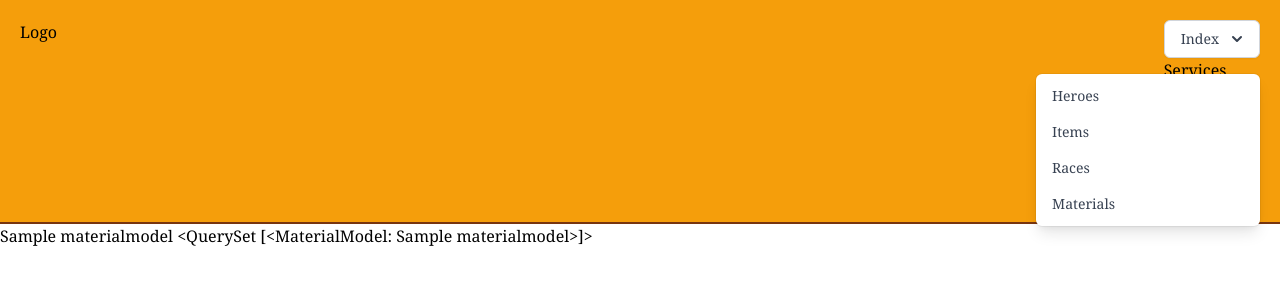
After one commit to Rdyx/eabuilders, a Django app: page /item/m/ in a window 1280 px wide, after a click on "Index". The commit adds this page. Shown: the top 300 px of the page. Run offline with Django 3.2, Linux system fonts and the light colour scheme; tables that the repository leaves empty hold one stand-in row (values such as "Sample post"); style sheets or scripts are compiled from the project's sources; some libraries are stand-ins or nearby versions.

Commit message:
Index routes & templates

```diff
--- a/project/characters/views.py
+++ b/project/characters/views.py
@@ -1,8 +1,6 @@
 from django.shortcuts import render
 
 from .models import SkillLevelModel, SkillModel, CharacterModel
-
-from .forms import SkillLevelForm
 
 
 def chars_index_view(request):
--- a/project/eabuilders/templates/components/indexNavbarButton.html
+++ b/project/eabuilders/templates/components/indexNavbarButton.html
@@ -1,7 +1,7 @@
 <div x-data="{ isOpen: false }" class="relative inline-block text-left">
     <div>
       <button @click="isOpen = !isOpen" type="button" class="inline-flex justify-center w-full rounded-md border border-gray-300 shadow-sm px-4 py-2 bg-white text-sm font-medium text-gray-700 hover:bg-gray-50 focus:outline-none focus:ring-2 focus:ring-offset-2 focus:ring-offset-gray-100 focus:ring-indigo-500" id="options-menu" aria-haspopup="true" aria-expanded="true">
-        Options
+        Index
         <!-- Heroicon name: chevron-down -->
         <svg class="-mr-1 ml-2 h-5 w-5" xmlns="http://www.w3.org/2000/svg" viewBox="0 0 20 20" fill="currentColor" aria-hidden="true">
           <path fill-rule="evenodd" d="M5.293 7.293a1 1 0 011.414 0L10 10.586l3.293-3.293a1 1 0 111.414 1.414l-4 4a1 1 0 01-1.414 0l-4-4a1 1 0 010-1.414z" clip-rule="evenodd" />
@@ -29,14 +29,10 @@
     x-transition:leave-end="opacity-0 scale-95"
     class="origin-top-right absolute right-0 mt-2 w-56 rounded-md shadow-lg bg-white ring-1 ring-black ring-opacity-5">
       <div class="py-1" role="menu" aria-orientation="vertical" aria-labelledby="options-menu">
-        <a href="#" class="block px-4 py-2 text-sm text-gray-700 hover:bg-gray-100 hover:text-gray-900" role="menuitem">Account settings</a>
-        <a href="#" class="block px-4 py-2 text-sm text-gray-700 hover:bg-gray-100 hover:text-gray-900" role="menuitem">Support</a>
-        <a href="#" class="block px-4 py-2 text-sm text-gray-700 hover:bg-gray-100 hover:text-gray-900" role="menuitem">License</a>
-        <form method="POST" action="#">
-          <button type="submit" class="block w-full text-left px-4 py-2 text-sm text-gray-700 hover:bg-gray-100 hover:text-gray-900 focus:outline-none focus:bg-gray-100 focus:text-gray-900" role="menuitem">
-            Sign out
-          </button>
-        </form>
+        <a href="{% url 'chars_index' %}" class="block px-4 py-2 text-sm text-gray-700 hover:bg-gray-100 hover:text-gray-900" role="menuitem">Heroes</a>
+        <a href="{% url 'items_index' %}" class="block px-4 py-2 text-sm text-gray-700 hover:bg-gray-100 hover:text-gray-900" role="menuitem">Items</a>
+        <a href="{% url 'races_index' %}" class="block px-4 py-2 text-sm text-gray-700 hover:bg-gray-100 hover:text-gray-900" role="menuitem">Races</a>
+        <a href="{% url 'materials_index' %}" class="block px-4 py-2 text-sm text-gray-700 hover:bg-gray-100 hover:text-gray-900" role="menuitem">Materials</a>
       </div>
     </div>
   </div>
--- /dev/null
+++ b/project/items/templates/materials_index.html
@@ -0,0 +1,11 @@
+{% extends 'base.html' %}
+{% load static %}
+
+{% block title %}{% endblock %}
+
+{% block content %}
+    {% for material in materials %}
+        <a href="{% url 'material' material.slug %}">{{ material.name }}</a>
+    {% endfor %}
+{{materials}}
+{% endblock %}
--- a/project/items/urls.py
+++ b/project/items/urls.py
@@ -3,7 +3,10 @@ from django.urls import include, path
 from . import views
 
 urlpatterns = [
-    path("r/<slug:race_slug>/", views.show_race_view, name="material"),
-    path("m/<slug:material_slug>/", views.show_material_view, name="race"),
+    path("r/", views.races_index_view, name="races_index"),
+    path("r/<slug:race_slug>/", views.show_race_view, name="race"),
+    path("m/", views.materials_index_view, name="materials_index"),
+    path("m/<slug:material_slug>/", views.show_material_view, name="material"),
+    path("i/", views.items_index_view, name="items_index"),
     path("i/<slug:item_slug>/", views.show_item_view, name="item"),
 ]
--- a/project/items/views.py
+++ b/project/items/views.py
@@ -4,9 +4,27 @@ from django.shortcuts import render, redirect
 from .models import RaceModel, MaterialModel, ItemModel
 
 
+def races_index_view(request):
+    races = RaceModel.objects.all()
+    context = {"races": races}
+    return render(request, "races_index.html", context)
+
+
+def materials_index_view(request):
+    materials = MaterialModel.objects.all()
+    context = {"materials": materials}
+    return render(request, "materials_index.html", context)
+
+
+def items_index_view(request):
+    items = ItemModel.objects.all().select_related("race", "material")
+    context = {"items": items}
+    return render(request, "items_index.html", context)
+
+
 def show_race_view(request, race_slug):
     try:
-        race = RaceModel.objects.get(race_slug=race_slug)
+        race = RaceModel.objects.get(slug=race_slug)
     except RaceModel.DoesNotExist:
         return redirect("oops")
 
@@ -16,7 +34,7 @@ def show_race_view(request, race_slug):
 
 def show_material_view(request, material_slug):
     try:
-        material = MaterialModel.objects.get(material_slug=material_slug)
+        material = MaterialModel.objects.get(slug=material_slug)
     except MaterialModel.DoesNotExist:
         return redirect("oops")
 
@@ -26,9 +44,7 @@ def show_material_view(request, material_slug):
 
 def show_item_view(request, item_slug):
     try:
-        item = ItemModel.objects.select_related("item_race", "item_material").get(
-            item_slug=item_slug
-        )
+        item = ItemModel.objects.select_related("race", "material").get(slug=item_slug)
     except ItemModel.DoesNotExist:
         return redirect("oops")
 
```
Also changed, not shown: project/items/templates/items_index.html (added, +11 -0 lines), project/items/templates/races_index.html (added, +11 -0 lines).
